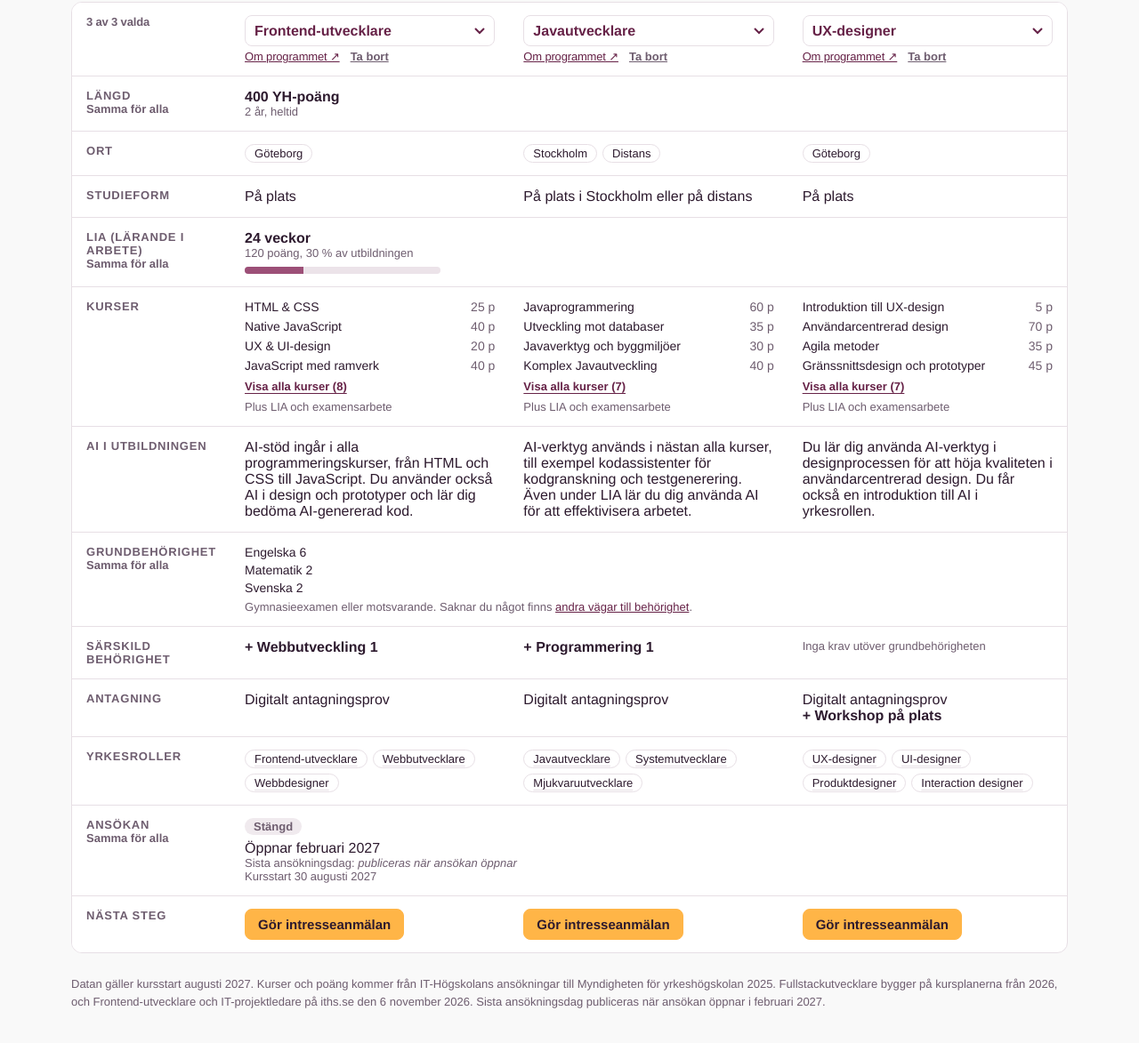
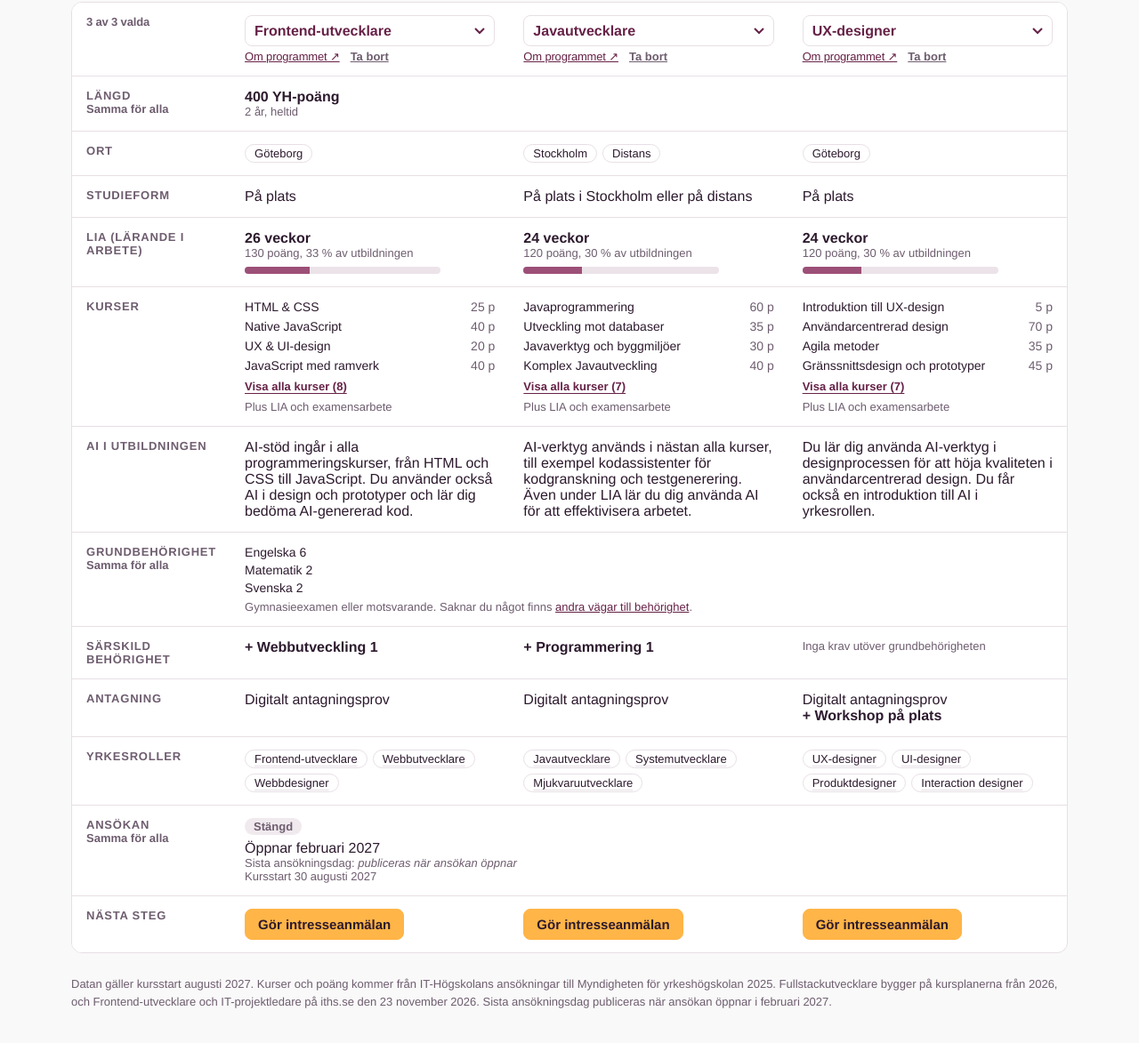
Before and after one commit to iths-hemsida/jamfor-utbildningar, a plain HTML site: page v2.html in a window 1280 px wide. Shown: the part 317-1490 px from the top of the page at 89% size. Drawn offline with Linux system fonts and the light colour scheme.

Commit message:
Frontend: LIA 26 veckor (130 poäng) enligt iths.se
Co-Authored-By: Claude Opus 5.5 <noreply@anthropic.com>
Claude-Session: https://claude.ai/code/session_01DN5vnQDX34rNJvfpQ4u3Ue

```diff
--- a/v2.html
+++ b/v2.html
@@ -251,7 +251,7 @@ td.span .span-inner { max-width: 62ch; }
     </div>
     <p class="swipehint" id="swipehint" hidden><span>Svep för nästa program →</span><span class="dots" aria-hidden="true"></span></p>
     <div class="tablewrap" id="tablewrap"><table id="table"></table></div>
-    <p class="sources">Datan gäller kursstart augusti 2027. Kurser och poäng kommer från IT-Högskolans ansökningar till Myndigheten för yrkeshögskolan 2025. Fullstackutvecklare bygger på kursplanerna från 2026, och Frontend-utvecklare och IT-projektledare på iths.se den 6 november 2026. Sista ansökningsdag publiceras när ansökan öppnar i februari 2027.</p>
+    <p class="sources">Datan gäller kursstart augusti 2027. Kurser och poäng kommer från IT-Högskolans ansökningar till Myndigheten för yrkeshögskolan 2025. Fullstackutvecklare bygger på kursplanerna från 2026, och Frontend-utvecklare och IT-projektledare på iths.se den 23 november 2026. Sista ansökningsdag publiceras när ansökan öppnar i februari 2027.</p>
   </section>
 </div>
 
@@ -268,7 +268,7 @@ const PROGRAMS = [
   {
     id: "frontend", name: "Frontend-utvecklare", url: "https://www.iths.se/utbildningar/frontend/",
     yhPoints: 400, years: 2, locations: ["Göteborg"], studyForm: "På plats",
-    lia: { weeks: 24, points: 120 },
+    lia: { weeks: 26, points: 130 },
     courses: [
       ["HTML & CSS", 25, ["webb"]], ["Native JavaScript", 40, ["javascript"]], ["UX & UI-design", 20, ["ux"]],
       ["JavaScript med ramverk", 40, ["javascript"]], ["Agil utveckling", 20, ["agilt"]], ["Fullstack-utveckling", 60, ["webb", "backend"]],
```
Also changed, not shown: index.html (+2 -2 lines).
